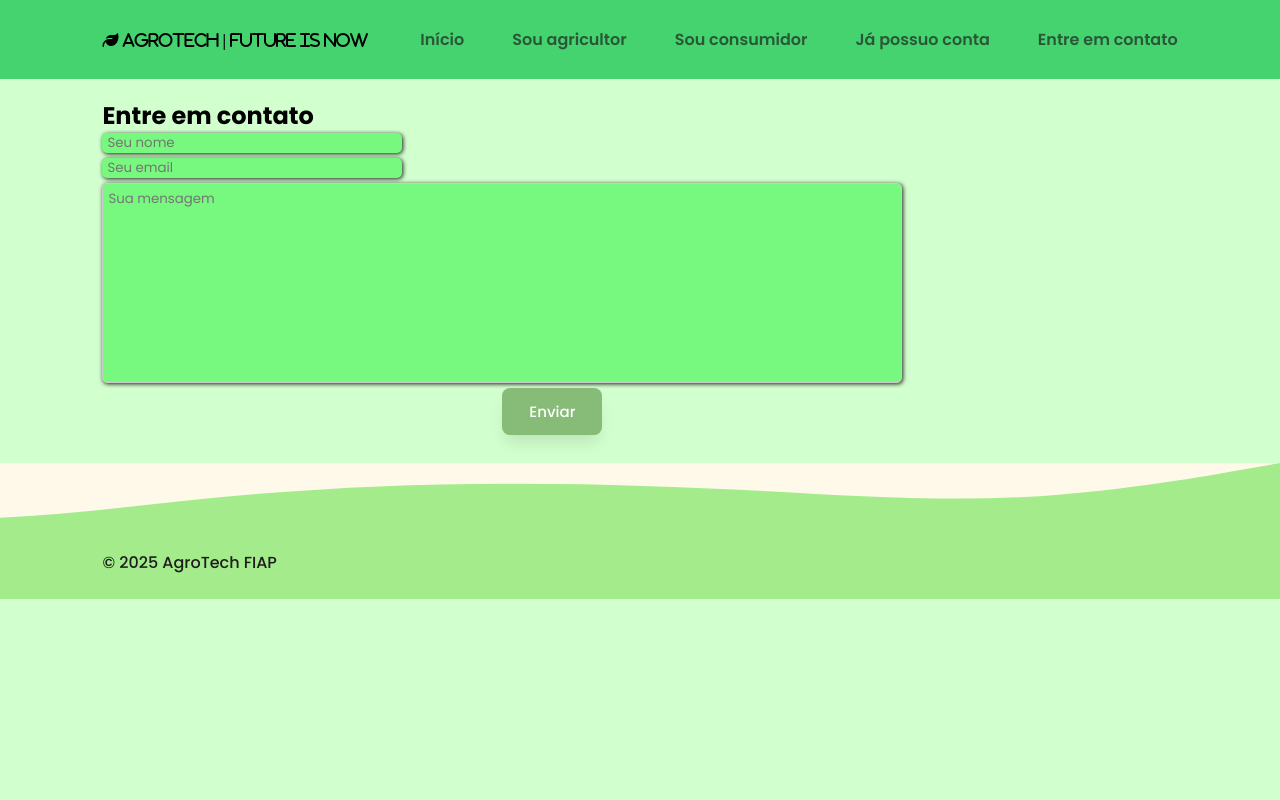
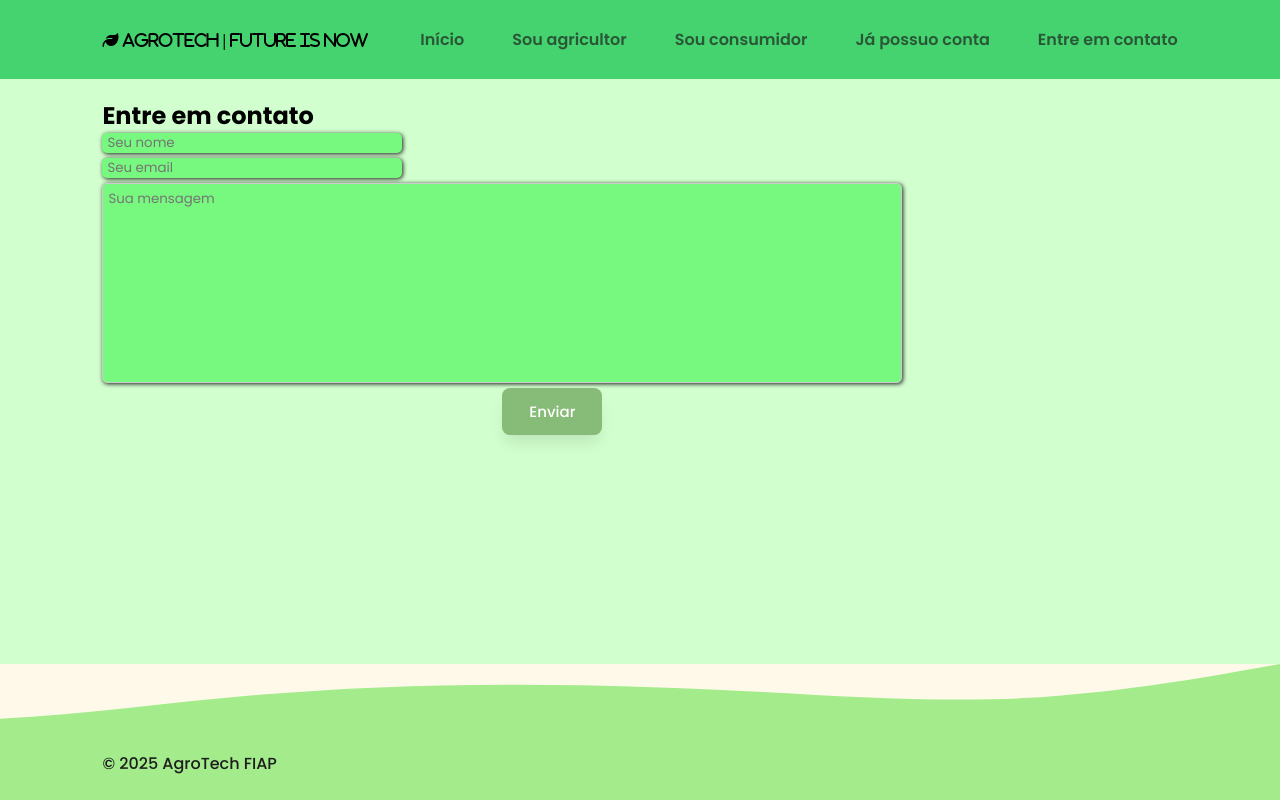
Before and after one commit to JFrois/AgroTech, a React (Vite) app: page /contato in a window 1280 px wide. Built offline with nearby package versions, Linux system fonts and the light colour scheme.

Commit message:
arrumei o css da posição do footer da pagina login e contato

```diff
--- a/src/components/Footer.jsx
+++ b/src/components/Footer.jsx
@@ -1,7 +1,13 @@
+import React from 'react';
+import { useLocation } from 'react-router-dom';
+import '../styles/styles.css';
 
 function Footer() {
+    const location = useLocation();
+    const isSpecialFooter = location.pathname === '/contato' || location.pathname === '/login';
+
     return (
-        <footer>
+        <footer className={isSpecialFooter ? 'footer-special' : 'footer-normal'}>
             <img src="/src/images/wave.svg" alt="onda decorativa do rodapé" />
             <div id="footer_items">
                 <span id="copyright">
--- a/src/components/Login.jsx
+++ b/src/components/Login.jsx
@@ -6,13 +6,9 @@ import '../styles/cadastro.css';
 function Login() {
   return (
     <div className="login-page-layout">
-      <Header />
-
       <main className="login-main-content">
         <LoginForm />
       </main>
-
-      <Footer />
     </div>
   );
 }
--- a/src/styles/styles.css
+++ b/src/styles/styles.css
@@ -158,10 +158,11 @@ body {
     width: 100px;
 }
 
+.footer-normal {
+}
 
-#contato footer{
-
+.footer-special {
     position: fixed;
-      bottom: 0;
-      width: 100%;
+    bottom: 0;
+    width: 100%;
 }
```
